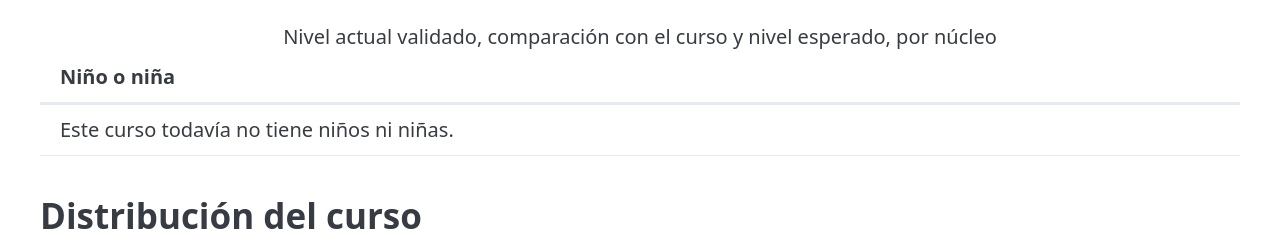
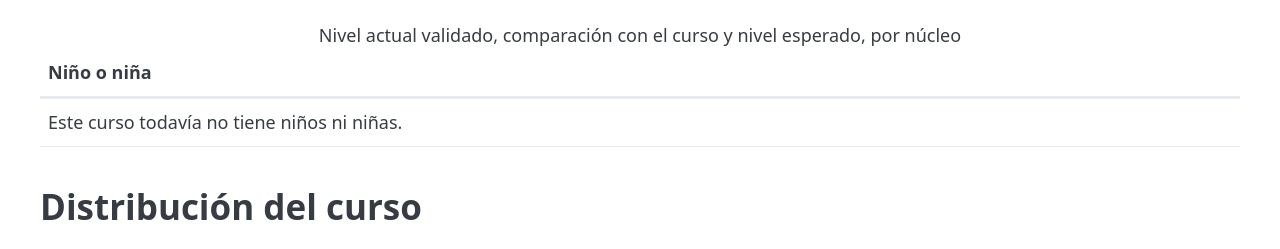
Before and after one commit to blu2718/bbc-aws-2026, a Django app: template kimun/registro/templates/registro/curso.html in a window 1280 px wide. Shown: the part 561-810 px from the top of the page. Run offline with Django 5.2, Linux system fonts and the light colour scheme; the template is opened without the code that fills it, so the values that code supplies are empty; parts of the project's set-up code (start-up, migrations or seed data) failed here and were passed over.

Commit message:
fix(curso): la tabla del curso cabe sin scroll horizontal en escritorio
Letra y celdas más compactas: con 1200 px la tabla pasaba a 1293 px y la columna PM
quedaba cortada. Ahora cabe desde ~1024 px; en el teléfono sigue el scroll.

```diff
--- a/kimun/registro/templates/registro/curso.html
+++ b/kimun/registro/templates/registro/curso.html
@@ -9,7 +9,10 @@
   .senal-alerta { background: var(--kimun-alerta-fondo); color: var(--kimun-alerta-texto); border-left: .25rem solid var(--kimun-alerta-borde); font-weight: 600; }
   .datos { display: block; margin-top: .25rem; font-size: .75rem; color: var(--pico-muted-color); }
   .tabla-curso th[scope="row"] { position: sticky; left: 0; background: var(--pico-background-color); z-index: 1; }
-  .tabla-curso td, .tabla-curso th { vertical-align: top; min-width: 7rem; }
+  /* Letra y celdas más compactas: los 8 núcleos caben sin scroll horizontal desde ~1024 px. */
+  .tabla-curso { font-size: .9rem; }
+  .tabla-curso td, .tabla-curso th { vertical-align: top; min-width: 4.5rem; padding-inline: .4rem; }
+  .tabla-curso th[scope="row"] { min-width: 7.5rem; }
   .tabla-curso th[scope="row"] small { display: block; color: var(--pico-muted-color); font-weight: normal; }
   .sin-observaciones th, .sin-observaciones td { background: var(--kimun-aviso-fondo); color: var(--kimun-aviso-texto); }
   .distribucion td.mayoria { font-weight: 700; text-decoration: underline; }
```
